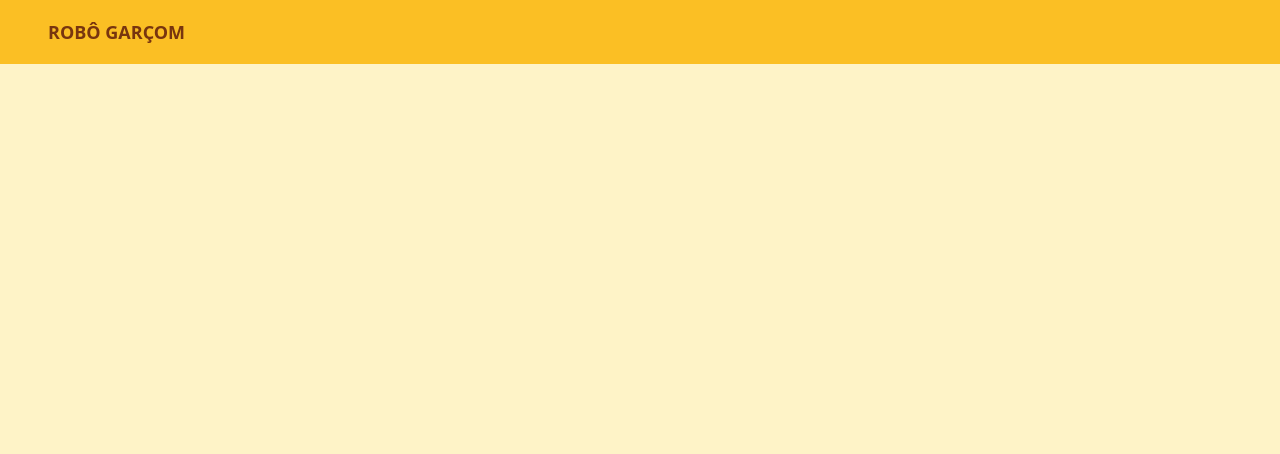
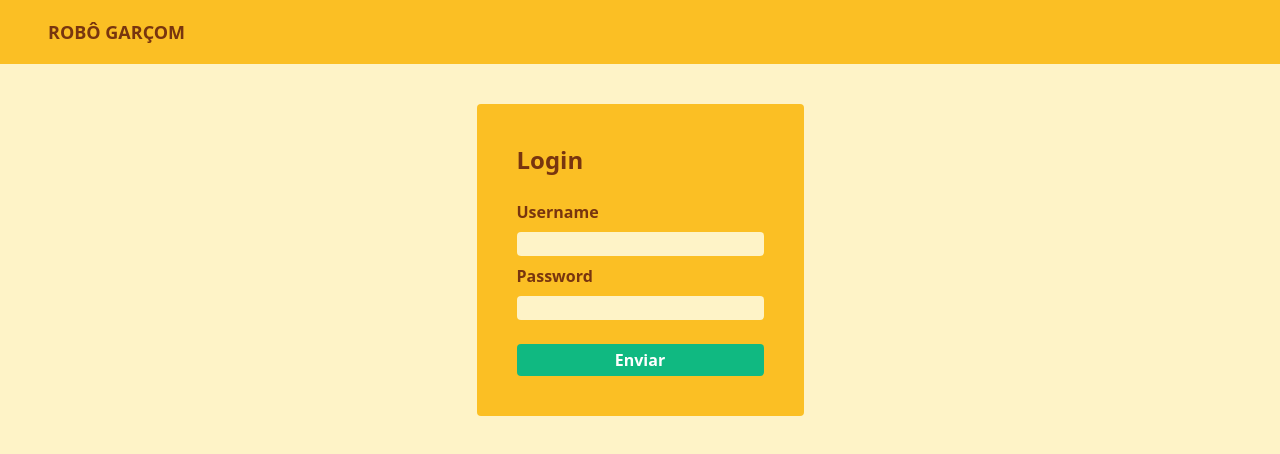
Before and after one commit to PI2-Grupo-04/Front-end, a React (Vite) app: page /login in a window 1280 px wide. Shown: the top 454 px of the page. Built offline with nearby package versions, Linux system fonts and the light colour scheme.

Commit message:
:wrench: adds login screen

```diff
--- a/package.json
+++ b/package.json
@@ -2,11 +2,12 @@
   "name": "front-end",
   "version": "0.0.0",
   "scripts": {
-    "dev": "vite",
+    "dev": "vite --port 3001",
     "build": "vite build",
     "serve": "vite preview"
   },
   "dependencies": {
+    "axios": "^0.24.0",
     "react": "^17.0.0",
     "react-dom": "^17.0.0",
     "react-router-dom": "^5.3.0"
--- a/src/App.jsx
+++ b/src/App.jsx
@@ -1,6 +1,7 @@
 import { BrowserRouter, Switch, Route } from "react-router-dom";
 import Navbar from "./components/Navbar";
 import Home from "./pages/Home";
+import Login from "./pages/Login";
 
 function App() {
   return (
@@ -10,6 +11,7 @@ function App() {
           <Navbar />
           <Switch>
             <Route path="/" component={Home} exact />
+            <Route path="/login" component={Login} exact />
           </Switch>
         </div>
       </BrowserRouter>
--- a/src/pages/Home.jsx
+++ b/src/pages/Home.jsx
@@ -1,4 +1,9 @@
+import { useHistory } from "react-router-dom";
+
 function Home() {
+  const history = useHistory();
+  const handleClickDono = () => history.push("/login");
+
   return (
     <div className="flex flex-col items-center mt-20 space-y-20">
       <h1 className="text-4xl text-yellow-900">Bem Vindo!</h1>
@@ -6,7 +11,10 @@ function Home() {
         <button className="bg-red-500 h-60 w-60 text-white font-semibold text-2xl rounded">
           Sou Cliente
         </button>
-        <button className="bg-green-500 h-60 w-60 text-white font-semibold text-2xl rounded">
+        <button
+          className="bg-green-500 h-60 w-60 text-white font-semibold text-2xl rounded"
+          onClick={handleClickDono}
+        >
           Sou Dono
         </button>
       </div>
--- /dev/null
+++ b/src/pages/Login.jsx
@@ -0,0 +1,53 @@
+import api from "../service/api";
+import { useState } from "react";
+
+function Login() {
+  const [username, setUsername] = useState("");
+  const [password, setPassword] = useState("");
+
+  const handleSubmit = async () => {
+    const response = await api.post("auth/login", {
+      username: username,
+      password: password,
+    });
+    setUsername("");
+    setPassword("");
+    console.log(response);
+  };
+
+  return (
+    <div className="flex justify-center">
+      <div className="flex flex-col bg-yellow-400 mt-10 p-10 rounded text-yellow-900 font-semibold space-y-6">
+        <h1 className="text-2xl">Login</h1>
+        <div className="flex flex-col space-y-2">
+          <label htmlFor="username">Username</label>
+          <input
+            className="rounded px-2 bg-yellow-100"
+            type="text"
+            id="username"
+            value={username}
+            onChange={(e) => setUsername(e.target.value)}
+            required
+          />
+          <label htmlFor="password">Password</label>
+          <input
+            className="rounded px-2 bg-yellow-100"
+            type="password"
+            id="password"
+            value={password}
+            onChange={(e) => setPassword(e.target.value)}
+            required
+          />
+        </div>
+        <button
+          className="bg-green-500 text-white py-1 rounded font-semibold"
+          onClick={handleSubmit}
+        >
+          Enviar
+        </button>
+      </div>
+    </div>
+  );
+}
+
+export default Login;
--- /dev/null
+++ b/src/pages/Register.jsx
@@ -0,0 +1 @@
+function register() {}
--- /dev/null
+++ b/src/service/api.js
@@ -0,0 +1,7 @@
+import axios from "axios";
+
+const api = axios.create({
+  baseURL: "http://localhost:3000",
+});
+
+export default api;
```
Also changed, not shown: 1 other file (tests, documents, lock files or other folders).
